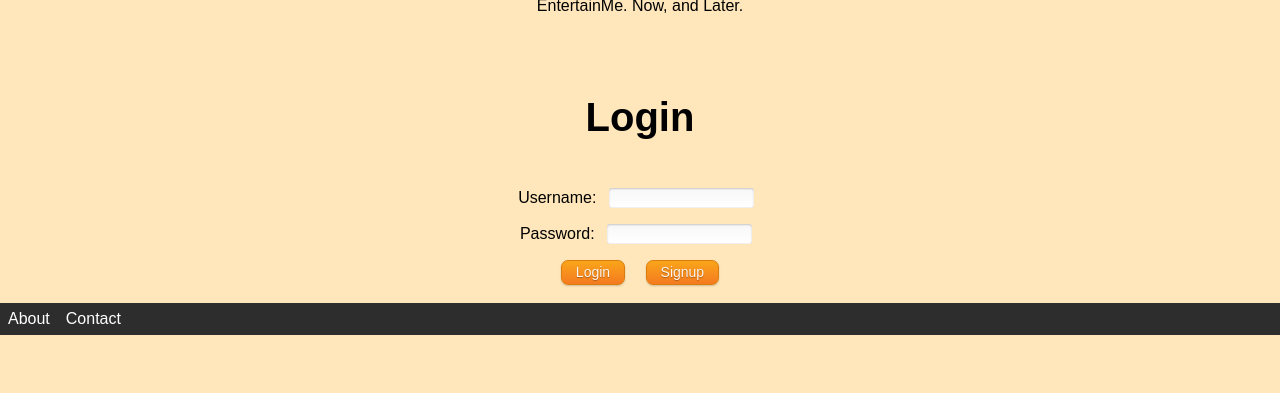
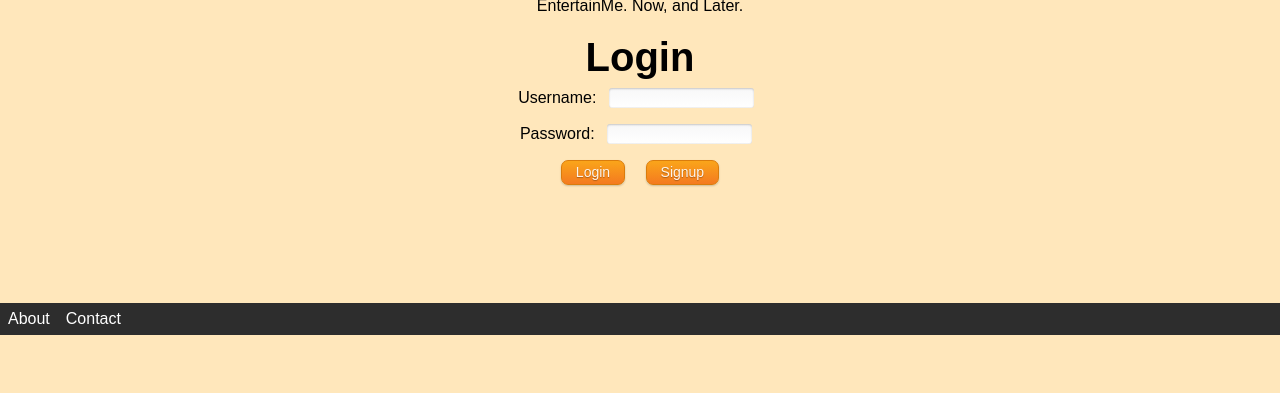
Before and after one commit to agulen/EntertainMe, a PHP site: page /index.php in a window 1280 px wide. Shown: the part 465-858 px from the top of the page. After the commit the page ends 800 px from the top, so only its background shows below. Run offline with PHP 8.4, Linux system fonts and the light colour scheme; some web fonts are replaced.

Commit message:
Update login.css

```diff
--- a/login.css
+++ b/login.css
@@ -44,11 +44,11 @@ img {
 
 #main {
         margin: 0 auto;
-        padding-top: 40px;
+        padding-top: 10px;
 }
 
 #main h1 {
-        margin: 40px;
+        margin-top: 10px;
         font-size: 40px;
 }
 
```
